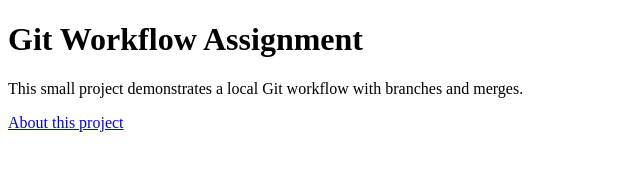
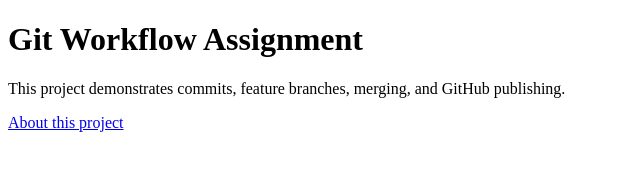
Before and after one commit to NDGCodes/git-workflow-assignment, a plain HTML site: page index.html in a window 1280 px wide. Shown: the whole page, without its empty margins (0-640 px from the left). Drawn offline with Linux system fonts and the light colour scheme.

Commit message:
Describe workflow demonstration

```diff
--- a/index.html
+++ b/index.html
@@ -8,7 +8,7 @@
   <body>
     <main>
       <h1>Git Workflow Assignment</h1>
-      <p>This small project demonstrates a local Git workflow with branches and merges.</p>
+      <p>This project demonstrates commits, feature branches, merging, and GitHub publishing.</p>
       <p><a href="about.html">About this project</a></p>
     </main>
   </body>
```
